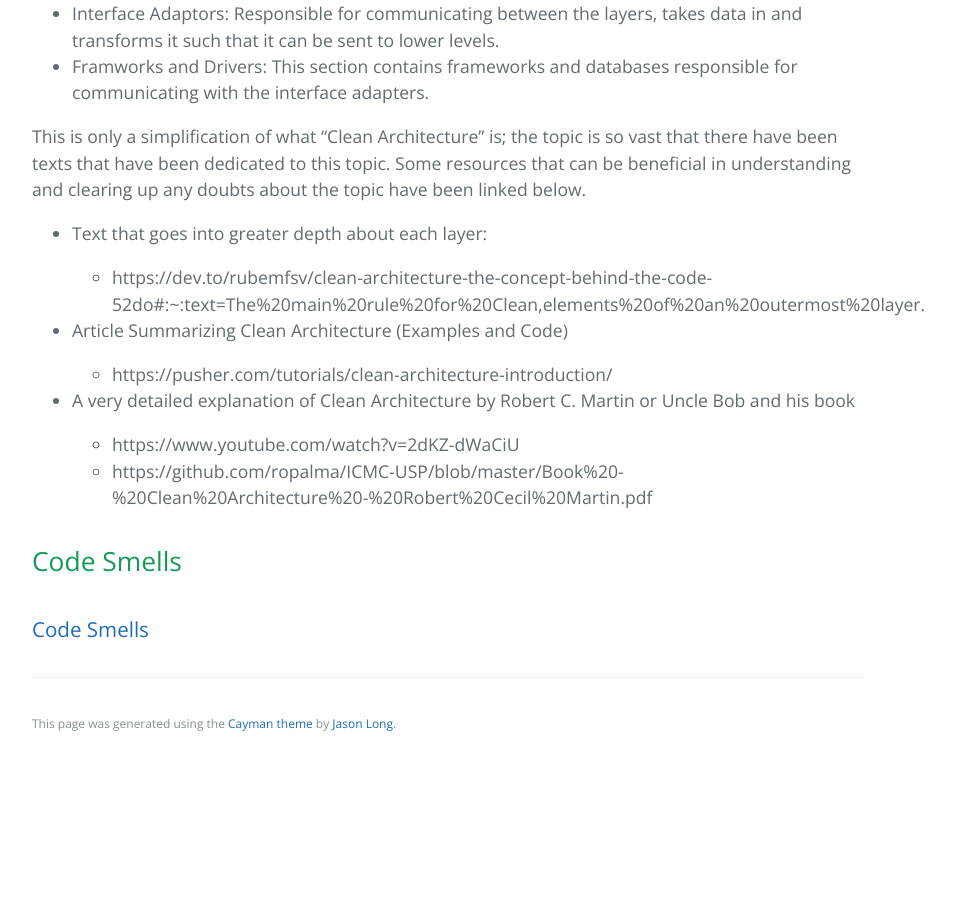
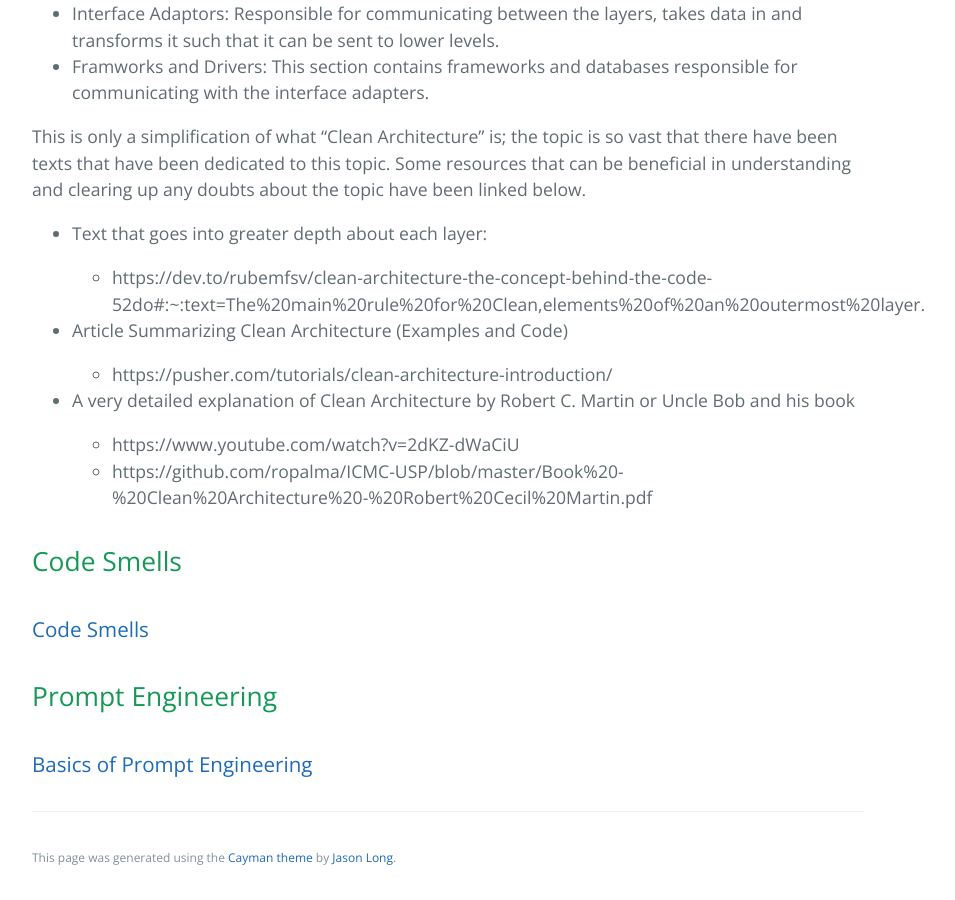
Before and after one commit to learning-software-engineering/learning-software-engineering.github.io, a Jekyll site: the page built from Topics/Development_Process.md, in a window 1280 px wide and 900 px high, scrolled down 3540 px. Shown: the whole window, without its empty margins (192-1147 px from the left). Built offline with Jekyll 4.4.1, drawn with Linux system fonts in a browser that asks for light colours; our own code applies the rules of GitHub Pages for plain Markdown files; before the commit the page ends 4306 px from its top, so only the background shows below that.

Commit message:
3rd change

```diff
--- a/Topics/Development_Process.md
+++ b/Topics/Development_Process.md
@@ -93,3 +93,6 @@ This is only a simplification of what "Clean Architecture" is; the topic is so v
 
 ## Code Smells
 ### [Code Smells](./Development_Process/Code_Smells.md)
+
+## Prompt Engineering
+### [Basics of Prompt Engineering](./Development_Process/Prompt_Engineering.md)
```
Also changed, not shown: Topics/Development_Process/Prompt_Engineering.md (+1 -1 lines).
